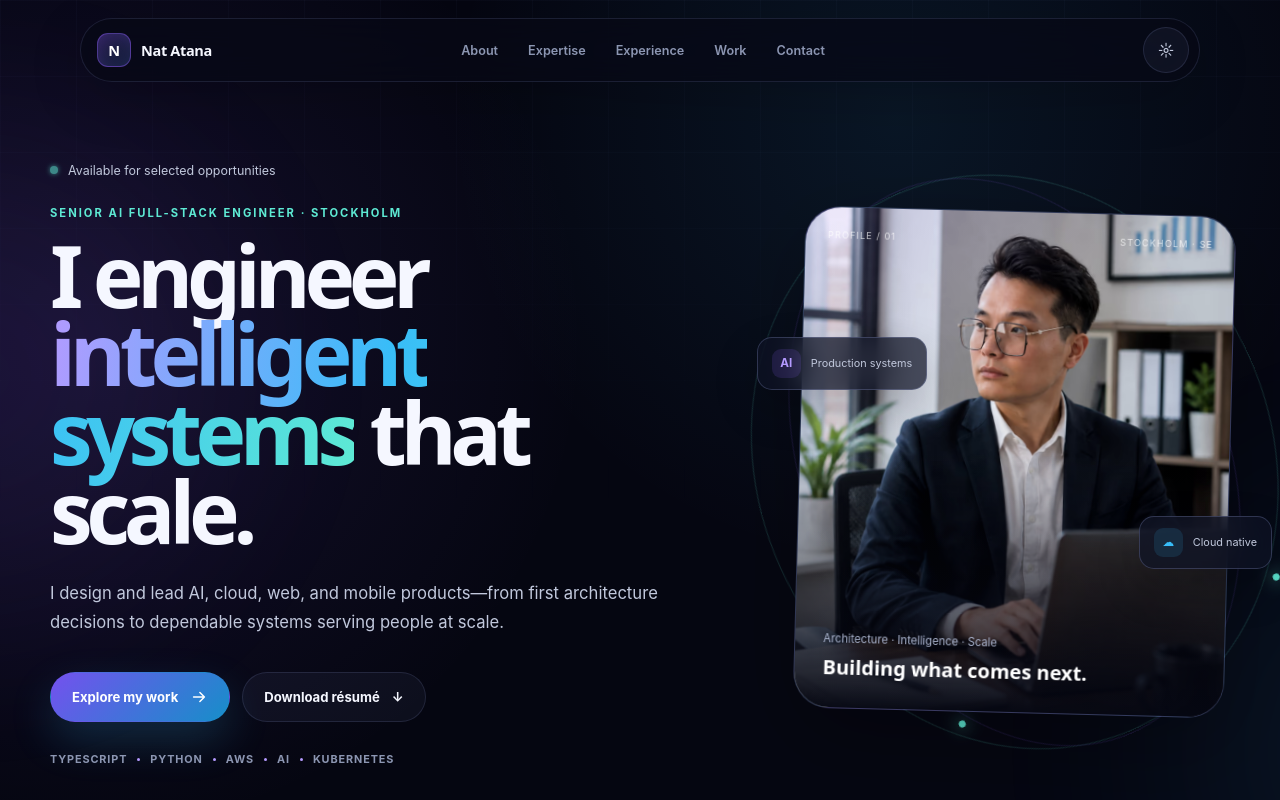
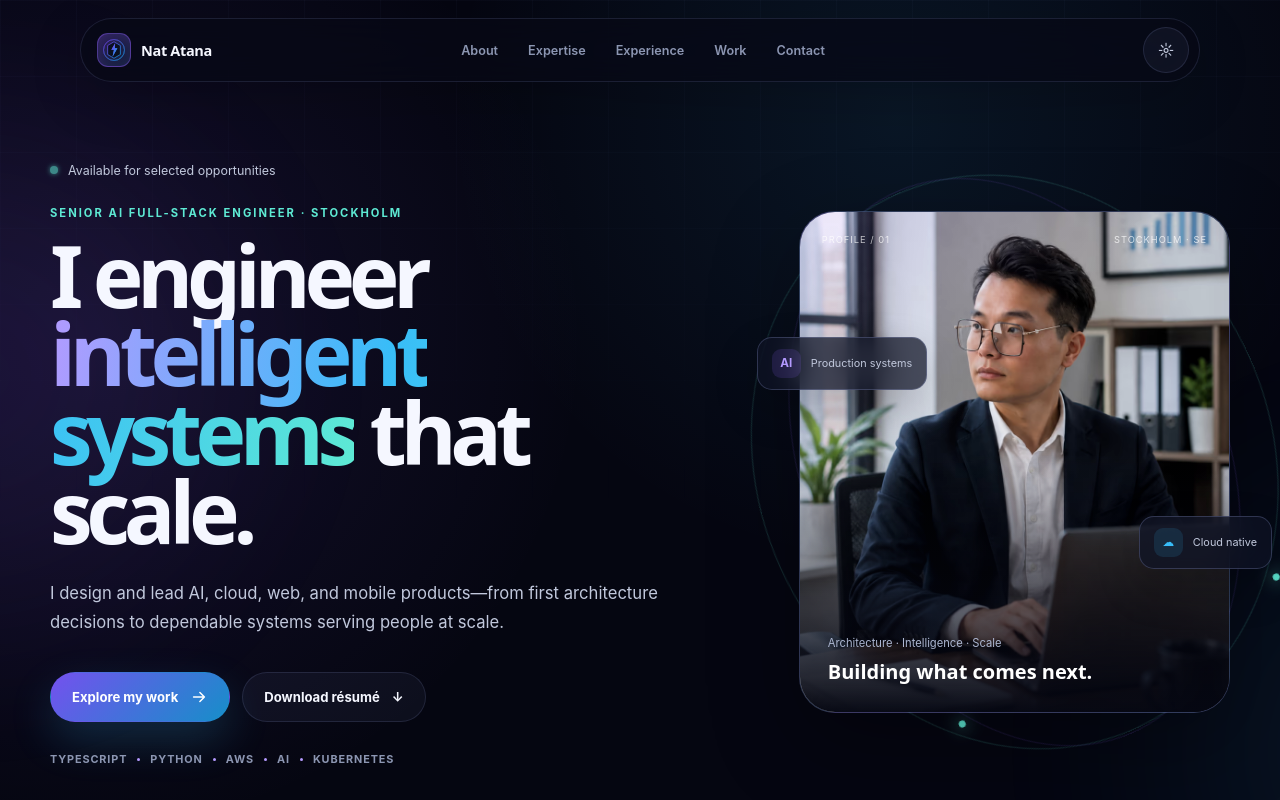
Before and after one commit to Nat-Atana/portfolio, a React (Vite) app: page / in a window 1280 px wide. Shown: the top 800 px of the page. Built offline with nearby package versions, Linux system fonts and the light colour scheme.

Commit message:
logo inserted to N

```diff
--- a/src/components/Layout.jsx
+++ b/src/components/Layout.jsx
@@ -4,7 +4,9 @@ export function Header({ menuOpen, onCloseMenu, onToggleMenu, onToggleTheme, the
   return (
     <header className="site-header">
       <a className="brand" href={getSectionHref('home')} onClick={onCloseMenu} aria-label="Nat Atana, home">
-        <span className="brand-mark">N</span>
+        <span className="brand-mark" aria-hidden="true">
+          <img src={`${import.meta.env.BASE_URL}favicon.svg`} alt="" width="24" height="24" />
+        </span>
         <span>Nat Atana</span>
       </a>
 
@@ -55,7 +57,9 @@ export function Footer() {
   return (
     <footer className="site-footer section-shell">
       <a className="brand" href={getSectionHref('home')}>
-        <span className="brand-mark">N</span>
+        <span className="brand-mark" aria-hidden="true">
+          <img src={`${import.meta.env.BASE_URL}favicon.svg`} alt="" width="24" height="24" />
+        </span>
         <span>Nat Atana</span>
       </a>
       <p>AI · Cloud · Full-Stack Product Engineering</p>
--- a/src/styles.css
+++ b/src/styles.css
@@ -193,6 +193,11 @@ img {
   color: #fff;
   box-shadow: inset 0 0 16px rgba(139, 92, 246, 0.15);
 }
+.brand-mark img {
+  width: 24px;
+  height: 24px;
+  object-fit: contain;
+}
 
 .main-nav {
   display: flex;
@@ -406,11 +411,10 @@ img {
   border-radius: 36px;
   background: linear-gradient(145deg, rgba(139, 92, 246, 0.19), rgba(56, 189, 248, 0.07) 48%, var(--surface-solid));
   box-shadow: var(--shadow);
-  transform: rotate(1.5deg);
   transition: transform 0.4s ease;
 }
 .portrait-shell:hover {
-  transform: rotate(0) translateY(-5px);
+  transform: translateY(-5px);
 }
 .portrait-shell picture {
   display: block;
@@ -575,7 +579,6 @@ img {
   overflow: hidden;
   border-block: 1px solid var(--line);
   background: rgba(127, 142, 190, 0.025);
-  transform: rotate(-1deg) scale(1.02);
 }
 .technology-ribbon > div {
   display: flex;
```
